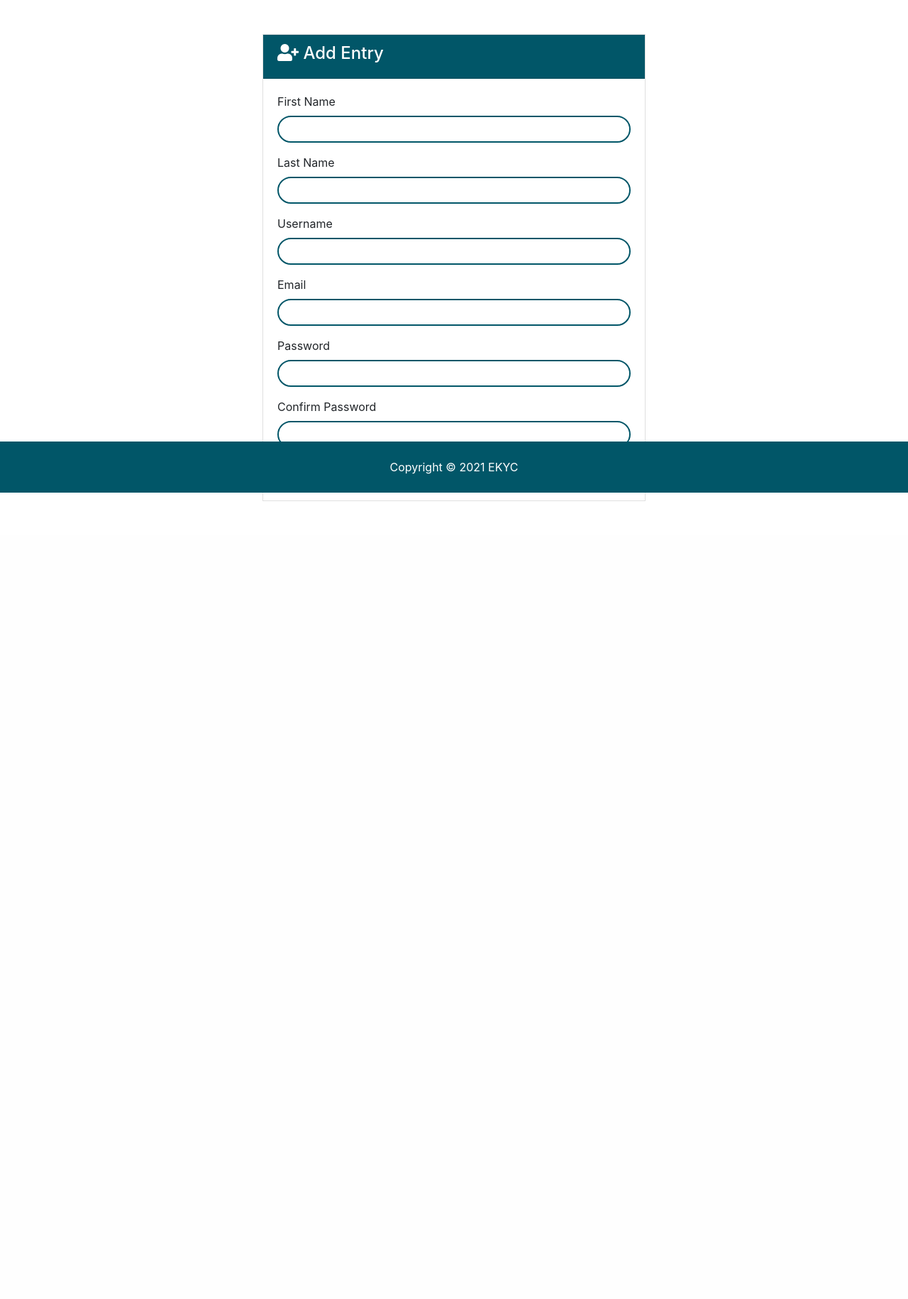
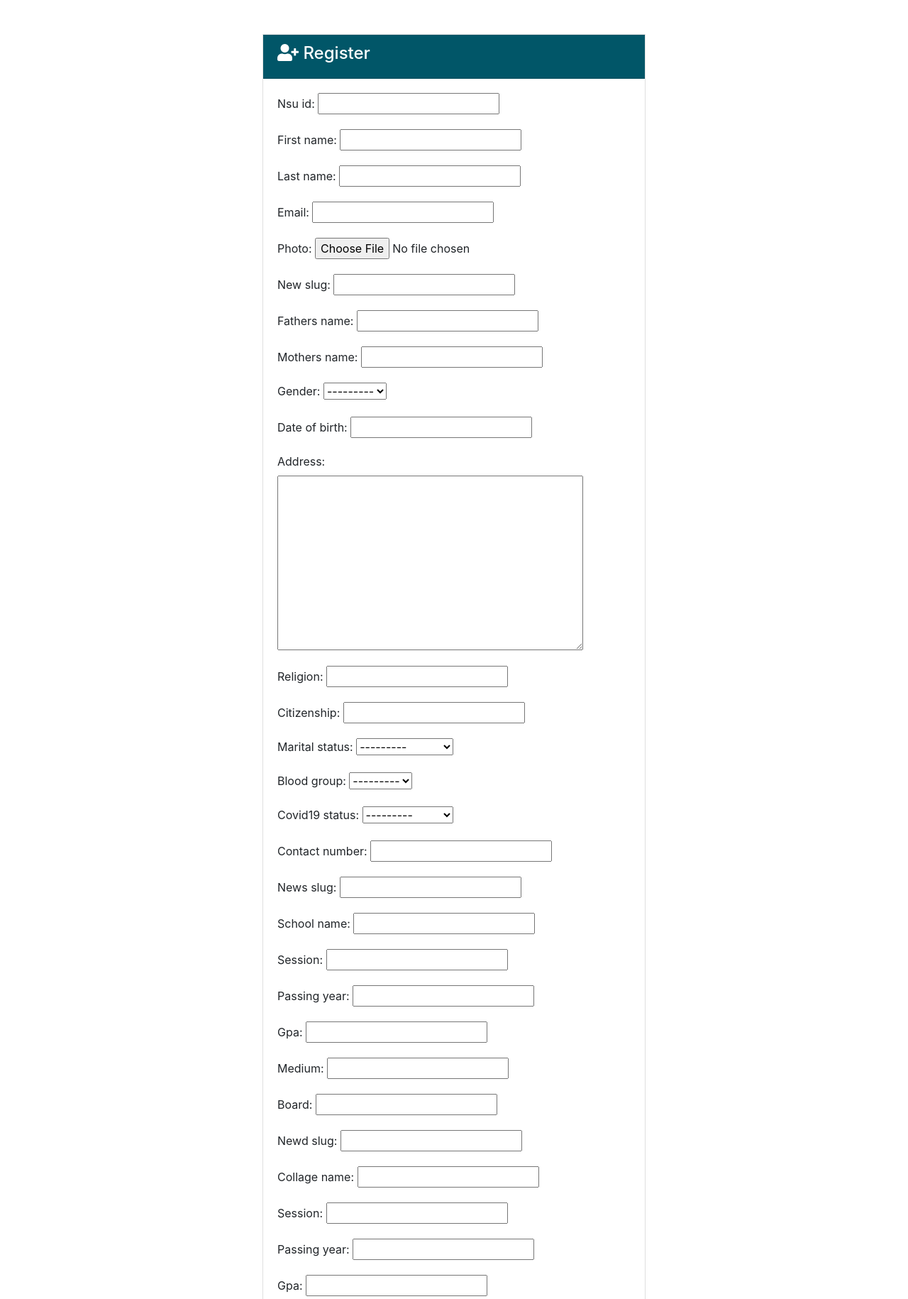
Before and after one commit to Shahriar10k/ekyc, a Django app: page /entries/create_entry/ in a window 1280 px wide. Shown: the part 106-1936 px from the top of the page at 71% size. Before the commit the page ends 812 px from the top, so only its background shows below. Run offline with Django 3.2, Linux system fonts and the light colour scheme; some libraries are stand-ins or nearby versions.

Commit message:
update views

```diff
--- a/entries/forms.py
+++ b/entries/forms.py
@@ -7,27 +7,33 @@ class Student_info_form(ModelForm):
         model = Student_info
         fields = '__all__'
 
+
 class Personal_info_form(ModelForm):
     class Meta:
         model = Personal_info
         fields = '__all__'
+        exclude = ['nsu_id']
 
 class Ssc_equivlent_form(ModelForm):
     class Meta:
         model = Ssc_equivlent
         fields = '__all__'
+        exclude = ['nsu_id']
 
 class Hsc_equivlent_form(ModelForm):
     class Meta:
         model = Hsc_equivlent
         fields = '__all__'
+        exclude = ['nsu_id']
 
 class Semester_history_form(ModelForm):
     class Meta:
         model = Semester_history
         fields = '__all__'
+        exclude = ['nsu_id']
 
 class Financial_history_form(ModelForm):
     class Meta:
         model = Financial_history
         fields = '__all__'
+        exclude = ['nsu_id']
--- a/entries/models.py
+++ b/entries/models.py
@@ -1,19 +1,17 @@
 from django.db import models
 import uuid
-from django.db.models.enums import Choices
 from django.db.models.indexes import Index
 from autoslug import AutoSlugField
 
 # Create your models here.
 
 class Student_info(models.Model):
-    nsu_id = models.CharField(max_length=100, unique=True, primary_key=True)
+    nsu_id = models.CharField(max_length=100, unique=True, primary_key=True,)
     first_name = models.CharField(max_length=100)
     last_name = models.CharField(max_length=100)
     email = models.EmailField(max_length=100)
     photo = models.ImageField(upload_to = 'photos/%Y/%m/%d/')
     new_slug = AutoSlugField(populate_from='nsu_id', null=True, default=None)
-
 
     def __str__(self):
         return self.nsu_id
@@ -27,16 +25,40 @@ class Personal_info(models.Model):
         ('not registered', 'not registered'),
     )
 
+    BLOOD_TYPE = (
+        ('A+', 'A+'),
+        ('B+', 'B+'),
+        ('AB+', 'AB+'),
+        ('O+', 'O+'),
+        ('A-', 'A-'),
+        ('B-', 'B-'),
+        ('O-', 'O-'),
+        ('AB-', 'AB-'),
+    )
+
+    MARITAL_STATUS = (
+        ('MARRIED','MARRIED'),
+        ('SINGLE','SINGLE'),
+        ('DIVORCE','DIVORCE'),
+        ('COMPLICATED','COMPLICATED'),
+    )
+
+    GENDER = (
+        ('MALE','MALE'),
+        ('FEMALE','FEMALE'),
+        ('OTHER','OTHER'),
+    )
+
     nsu_id = models.ForeignKey(Student_info, on_delete=models.CASCADE, null=True, blank=True)
     fathers_name = models.CharField(max_length=100)
     mothers_name = models.CharField(max_length=100)
-    gender = models.CharField(max_length=10)
+    gender = models.CharField(max_length=10,choices=GENDER)
     date_of_birth = models.DateField()
-    address = models.CharField(max_length=100)
+    address = models.TextField(max_length=100)
     religion = models.CharField(max_length=10)
     citizenship = models.CharField(max_length=10)
-    marital_status = models.CharField(max_length=10)
-    blood_group = models.CharField(max_length=10)
+    marital_status = models.CharField(max_length=100,choices=MARITAL_STATUS)
+    blood_group = models.CharField(max_length=10,choices=BLOOD_TYPE)
     covid19_status = models.CharField(max_length=50, choices=VOTE_TYPE)
     contact_number = models.CharField(max_length=20)
     news_slug = AutoSlugField(populate_from='nsu_id',  null=True, default=None)
@@ -68,8 +90,14 @@ class Hsc_equivlent(models.Model):
 
 class Semester_history(models.Model):
 
+    SEMESTER_NAME = (
+        ('SUMMER','SUMMER'),
+        ('FALL','FALL'),
+        ('SPRING','SPRING'),
+    )
+
     nsu_id = models.ForeignKey(Student_info, on_delete=models.CASCADE, null=True, blank=True)
-    semester_name= models.CharField(max_length=100)
+    semester_name= models.CharField(max_length=100,choices=SEMESTER_NAME)
     semester_year = models.DateField()
     semester_gpa = models.DecimalField(max_digits=3 , decimal_places=2)
     semester_cedit = models.CharField(max_length=100)
@@ -80,5 +108,7 @@ class Financial_history(models.Model):
 
     nsu_id = models.ForeignKey(Student_info, on_delete=models.CASCADE, null=True, blank=True)
     annual_income = models.CharField(max_length=100)
+    No_of_earning_person = models.IntegerField(null=True, blank=True)
     earning_source = models.CharField(max_length=100)
+    annual_expenditure = models.IntegerField(null=True, blank=True)
     newh_slug = AutoSlugField(populate_from='nsu_id', null=True, default=None)
--- a/entries/views.py
+++ b/entries/views.py
@@ -1,5 +1,6 @@
 from django.shortcuts import render, redirect
 from django.urls.base import reverse_lazy
+from django.contrib import messages
 from .models import *
 from .forms import *
 
@@ -8,6 +9,34 @@ from .forms import *
 
 def createEntry(request) :
 
-    context = {}
+    form1 = Student_info_form()
+    form2 = Personal_info_form()
+    form3 = Ssc_equivlent_form()
+    form4 = Hsc_equivlent_form()
+    form5 = Semester_history_form()
+    form6 = Financial_history_form()
+
+    if request.method == 'POST':
+        form1 = Student_info_form(request.POST)
+        form2 = Student_info_form(request.POST)
+        form3 = Student_info_form(request.POST)
+        form4 = Student_info_form(request.POST)
+        form5 = Student_info_form(request.POST)
+        form6 = Student_info_form(request.POST)
+        if form1.is_valid() and form2.is_valid() and form3.is_valid() and form4.is_valid() and form5.is_valid() and form6.is_valid():
+            form1.save()
+            form2.save()
+            form3.save()
+            form4.save()
+            form5.save()
+            form6.save()
+
+            messages.success(request, "Saved")
+            return redirect('dashboard')
+
+
+    context = {'form1':form1 , 'form2':form2 , 'form3':form3 , 'form4':form4 ,
+            'form5':form5, 'form6':form6
+                }
 
     return render(request, 'entries/add_entries.html', context)
--- a/templates/entries/add_entries.html
+++ b/templates/entries/add_entries.html
@@ -2,45 +2,32 @@
 
 {% block content %}
 
-<section id="addentry" class="bg-light py-5">
+
+
+<section id="register" class="bg-light py-5">
     <div class="container">
       <div class="row">
         <div class="col-md-6 mx-auto">
           <div class="card">
             <div class="card-header bg-primary text-white">
               <h4>
-                <i class="fas fa-user-plus"></i> Add Entry </h4>
+                <i class="fas fa-user-plus"></i> Register</h4>
             </div>
             <div class="card-body">
 
                 <!--Alerts-->
                 {% include 'partials/_alerts.html' %}
-                <form action="#" method="POST">
+                <form action="" method="POST">
                   {% csrf_token %}
-                  <div class="form-group">
-                  <label for="first_name">First Name</label>
-                  <input type="text" name="first_name" class="form-control" required>
+                <div class="form-group">
+                  {{form1.as_p}}
+                  {{form2.as_p}}
+                  {{form3.as_p}}
+                  {{form4.as_p}}
+                  {{form5.as_p}}
+                  {{form6.as_p}}
                 </div>
-                <div class="form-group">
-                  <label for="last_name">Last Name</label>
-                  <input type="text" name="last_name" class="form-control" required>
-                </div>
-                <div class="form-group">
-                  <label for="username">Username</label>
-                  <input type="text" name="username" class="form-control" required>
-                </div>
-                <div class="form-group">
-                  <label for="email">Email</label>
-                  <input type="email" name="email" class="form-control" required>
-                </div>
-                <div class="form-group">
-                  <label for="password2">Password</label>
-                  <input type="password" name="password" class="form-control" required>
-                </div>
-                <div class="form-group">
-                  <label for="password">Confirm Password</label>
-                  <input type="password" name="password2" class="form-control" required>
-                </div>
+
                 <input type="submit" value="Register" class="btn btn-secondary btn-block">
               </form>
             </div>
@@ -52,4 +39,22 @@
 
 
 
+
+
+
+
+  <!-- <form action=" " method="POST">
+    {% csrf_token %}
+
+    {{form1.as_p}}
+    {{form2.as_p}}
+    {{form3.as_p}}
+    {{form4.as_p}}
+    {{form5.as_p}}
+    {{form6.as_p}}
+
+  </form> -->
+
+
+
 {% endblock %}
--- a/templates/partials/_footer.html
+++ b/templates/partials/_footer.html
@@ -1,5 +1,5 @@
 <!-- Footer -->
-<div class="fixed-bottom"><footer id="main-footer" class="py-4 bg-primary text-white text-center">
+<div class="position-relative"><footer id="main-footer" class="py-4 bg-primary text-white text-center">
     Copyright &copy;
     <span class="year"></span> EKYC
     </footer>
```
Also changed, not shown: entries/migrations/0002_auto_20211107_2249.py (added), entries/migrations/0003_student_info_photo.py (added), entries/migrations/0004_auto_20211108_0135.py (added).
